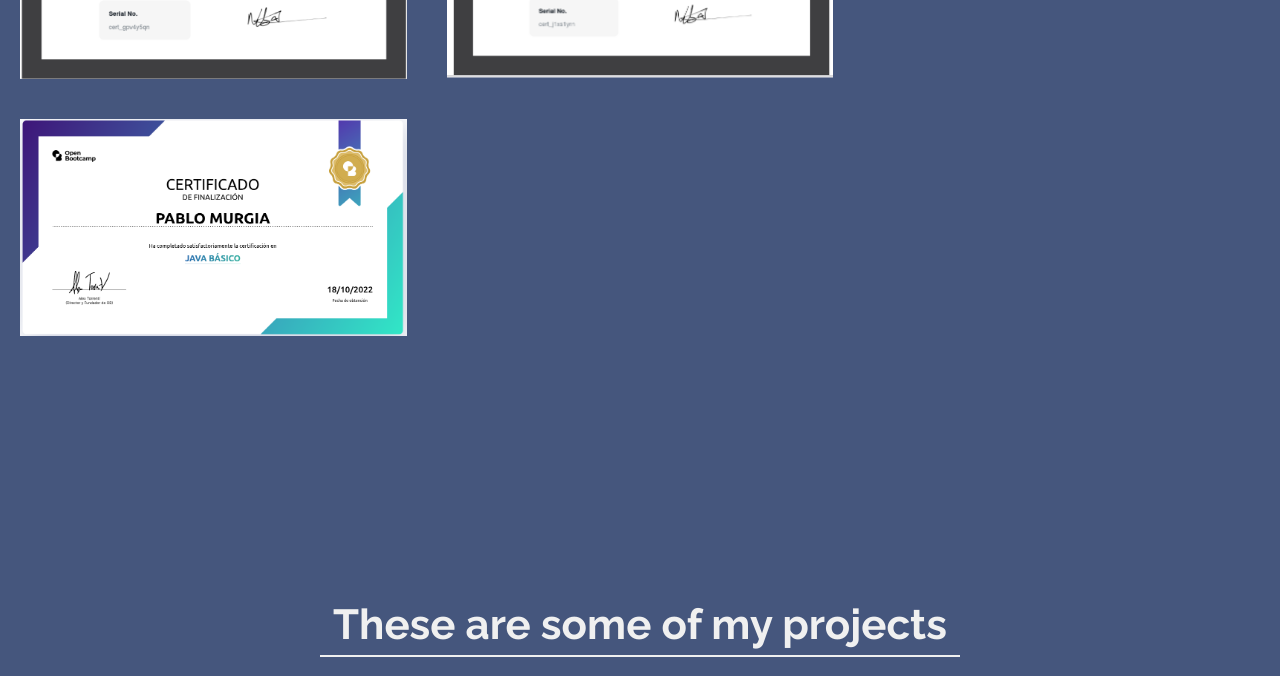
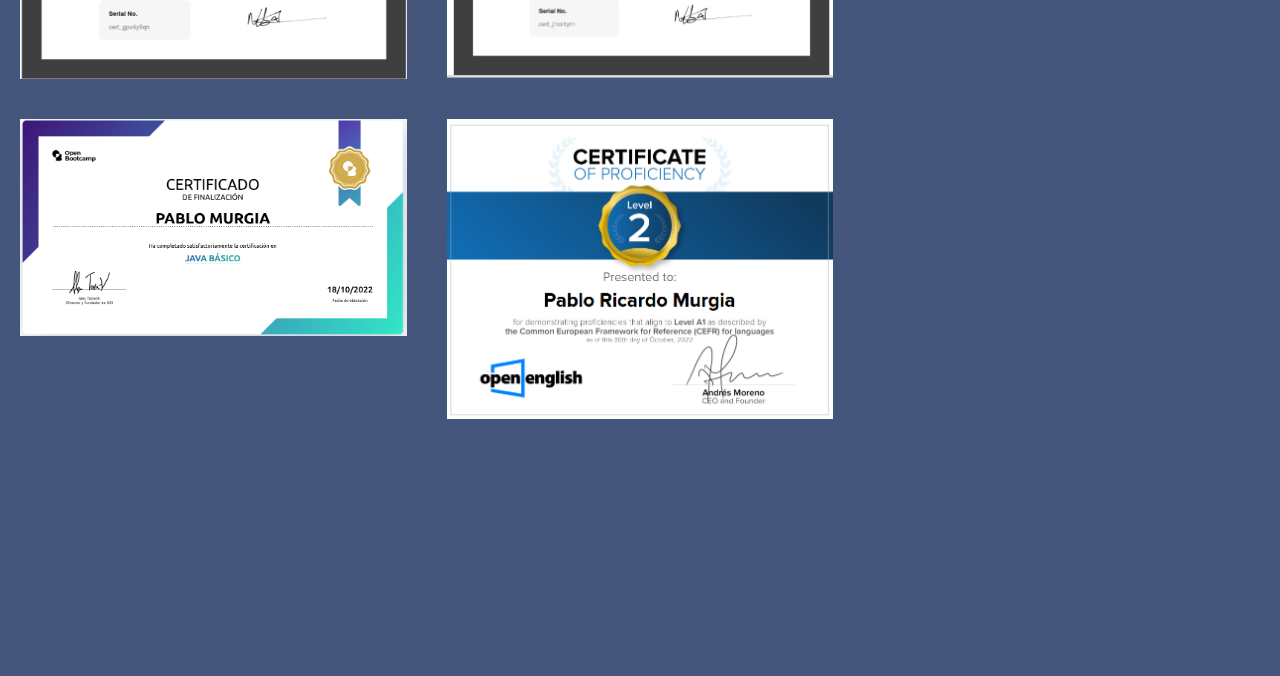
Before and after one commit to stvteclas/stvteclas.github.io, a plain HTML site: page docs/index.html in a window 1280 px wide. Shown: the part 2393-3069 px from the top of the page. Drawn offline with Linux system fonts and the light colour scheme.

Commit message:
update certificates

```diff
--- a/docs/index.html
+++ b/docs/index.html
@@ -89,6 +89,7 @@
         <img src="springamigoscode.png"/>
         <img src="introduccionprogramacion.png"/>
         <img src="javaBasico.png"/>
+        <img src="openenglish2.png"/>
       </div>
     </section>
 
```
Also changed, not shown: docs/openenglish2.png (added).
